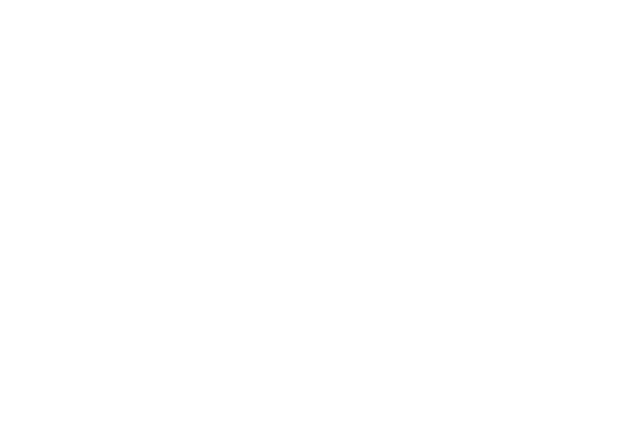
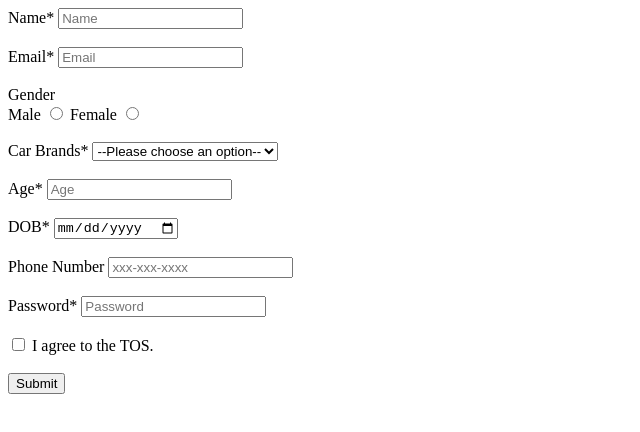
Before and after one commit to acciojob/signup-form-car-Nishantdubey11, a website: page main.html in a window 1280 px wide. Shown: the whole page, without its empty margins (0-640 px from the left). Drawn offline with Linux system fonts and the light colour scheme.

Commit message:
created a submission

```diff
--- a/main.html
+++ b/main.html
@@ -8,6 +8,61 @@
 
 <body>
 	<!-- the entire body must be written by student -->
+
+	<form>
+		<label for="name">Name*</label>
+		<input type="text" id="name" name="name" placeholder="Name" required>
+		<br><br>
+
+		<label for="email">Email*</label>
+		<input type="email" id="email" name="email" placeholder="Email" required>
+		<br><br>
+
+		Gender<br>
+
+		<label for="gender_m">Male</label>
+		<input type="radio" id="gender_m" name="gender" value="gender" required>
+
+		<label for="gender_f">Female</label>
+		<input type="radio" id="gender_f" name="gender" value="gender">
+		<br><br>
+
+		<label for="cars">Car Brands*</label>
+		<select id="cars" required>
+			<option value="" disabled selected hidden>--Please choose an option--</option>
+		    <option value="BMW">BMW</option>
+			<option value="Audi">Audi</option>
+			<option value="Mercedez">Mercedez</option>
+		</select>
+		<br><br>
+
+		<label for="age">Age*</label>
+		<input type="dob" id="age" name="age" placeholder="Age" required>
+        <br>
+		<br>
+
+		<label for="dob">DOB*</label>
+		<input type="date" id="dob" name="dob" required>
+		<br><br>
+
+		<label for="tel">Phone Number</label>
+		<input type="tel" id="tel" name="phone" placeholder="xxx-xxx-xxxx" pattern="[0-9]{3}-[0-9]{3}-[0-9]{4}">
+		<br><br>
+
+		<label for="password">Password*</label>
+		<input type="password" id="password" name="password" placeholder="Password" required>
+<br><br>
+
+
+		<input type="checkbox" id="tos" required>
+		<label for="tos">I agree to the TOS.</label>
+		<br><br>
+
+		<button type="submit" value="Submit">Submit</button>
+
+
+
+	</form>
     <script type="text/javascript" src="./script.js">
 </script>
 
```
